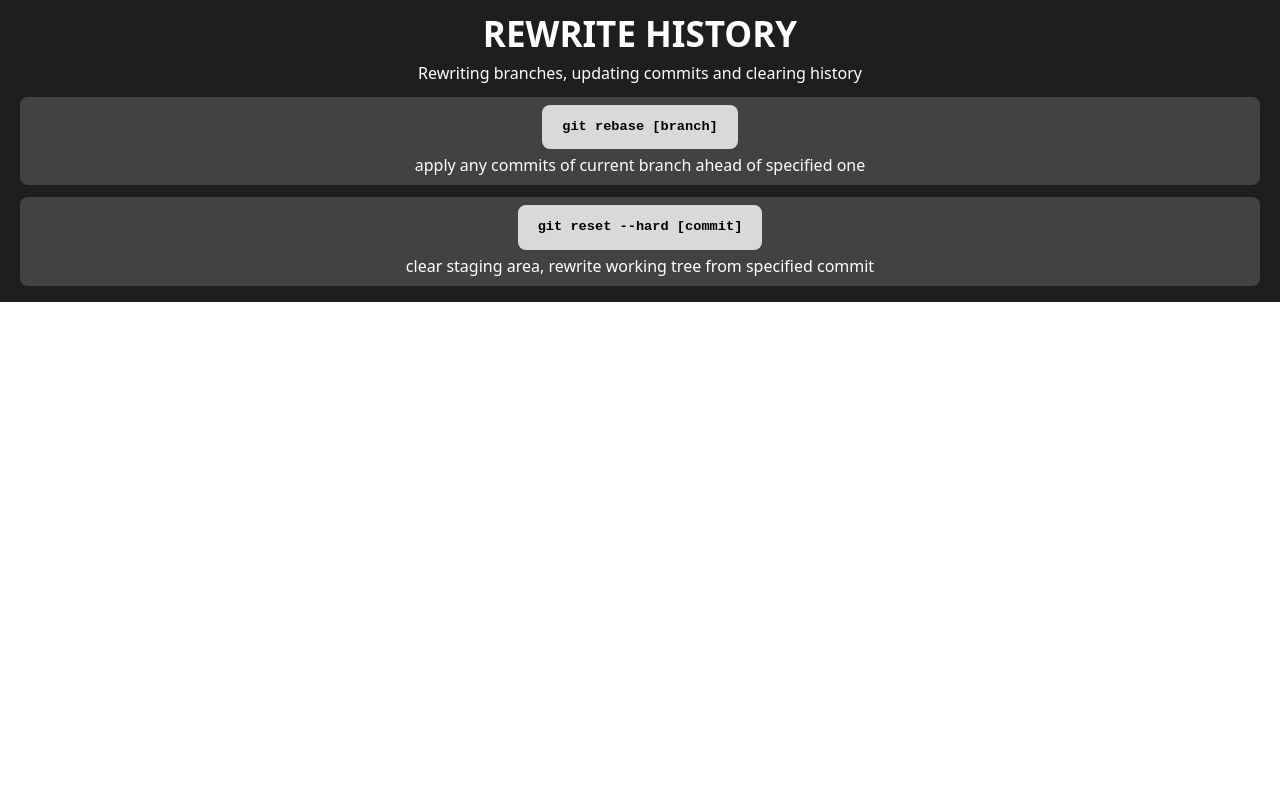
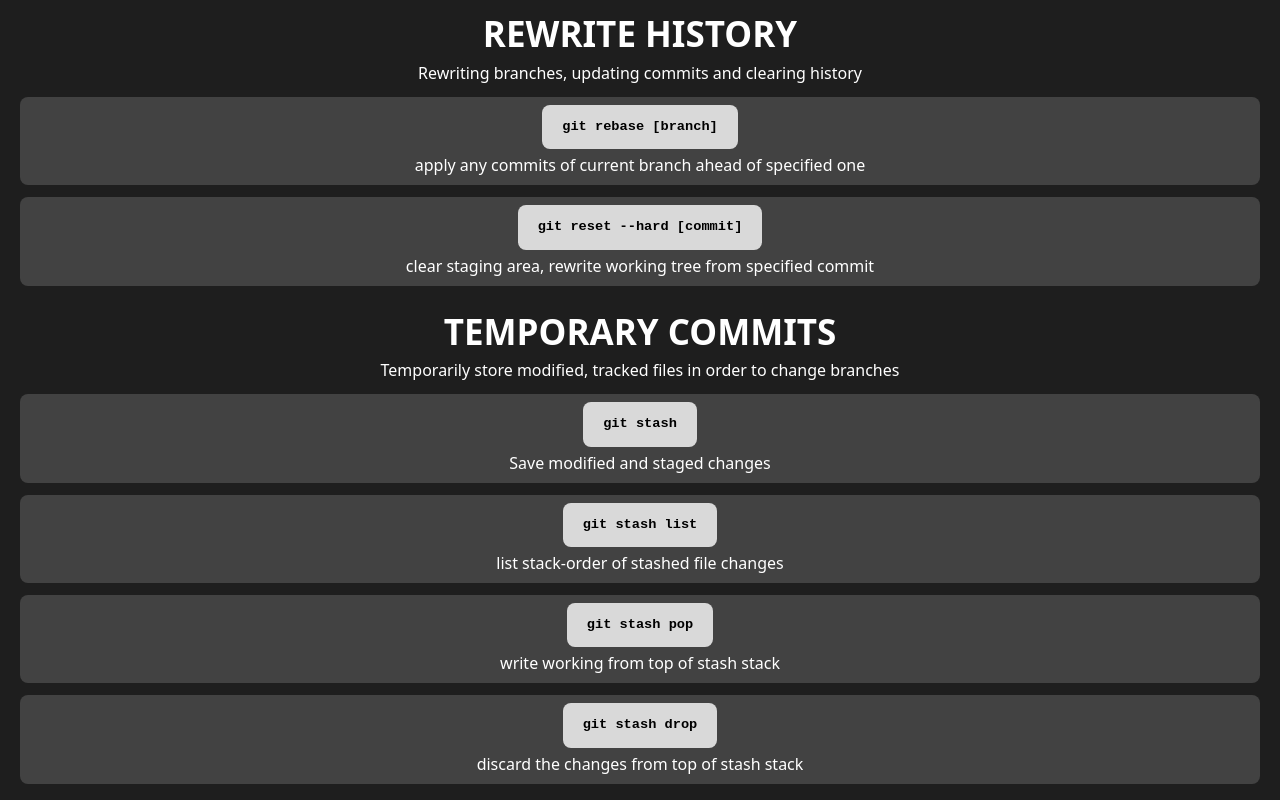
Before and after one commit to HarikrishnanYPR1707/github-cheatsheet-website, a Next.js app: page / in a window 1280 px wide. Shown: the part 4076-4876 px from the top of the page. Before the commit the page ends 4378 px from the top, so only its background shows below. Built offline with nearby package versions, Linux system fonts and the light colour scheme.

Commit message:
Added temporary commit commands

```diff
--- a/components/Hero.js
+++ b/components/Hero.js
@@ -102,6 +102,18 @@ const Hero = () => {
 				Code2='git reset --hard [commit]'
 				Code2Desc='clear staging area, rewrite working tree from specified commit'
 			/>
+			<DataOf4
+				Heading='TEMPORARY COMMITS'
+				Description='Temporarily store modified, tracked files in order to change branches'
+				Code1='git stash'
+				Code1Desc='Save modified and staged changes'
+				Code2='git stash list'
+				Code2Desc='list stack-order of stashed file changes'
+				Code3='git stash pop'
+				Code3Desc='write working from top of stash stack'
+				Code4='git stash drop'
+				Code4Desc='discard the changes from top of stash stack'
+			/>
 		</section>
 	)
 }
```
